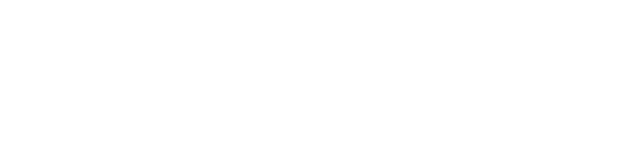
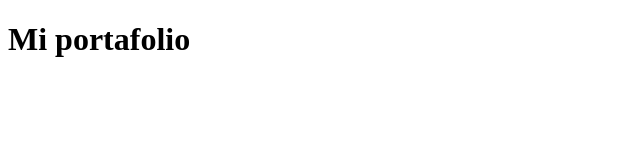
Before and after one commit to domo-kuruf/domo-kuruf.github.io, a plain HTML site: page index.html in a window 1280 px wide. Shown: the whole page, without its empty margins (0-640 px from the left). Drawn offline with Linux system fonts and the light colour scheme.

Commit message:
actualizado el portafolio

```diff
--- a/index.html
+++ b/index.html
@@ -6,6 +6,6 @@
     <title>Portafolio</title>
 </head>
 <body>
-
+    <h1>Mi portafolio</h1>
 </body>
 </html>
```
